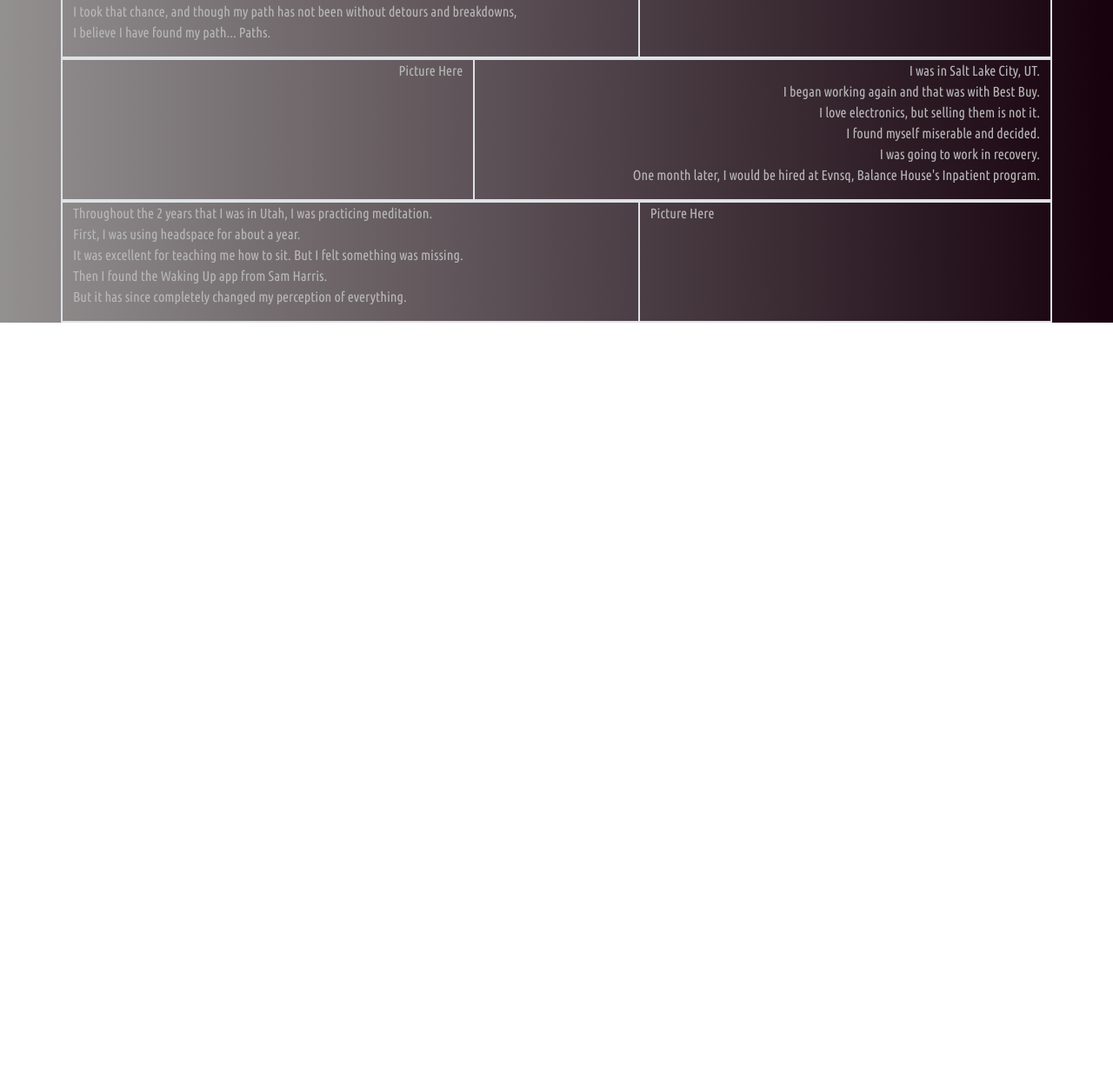
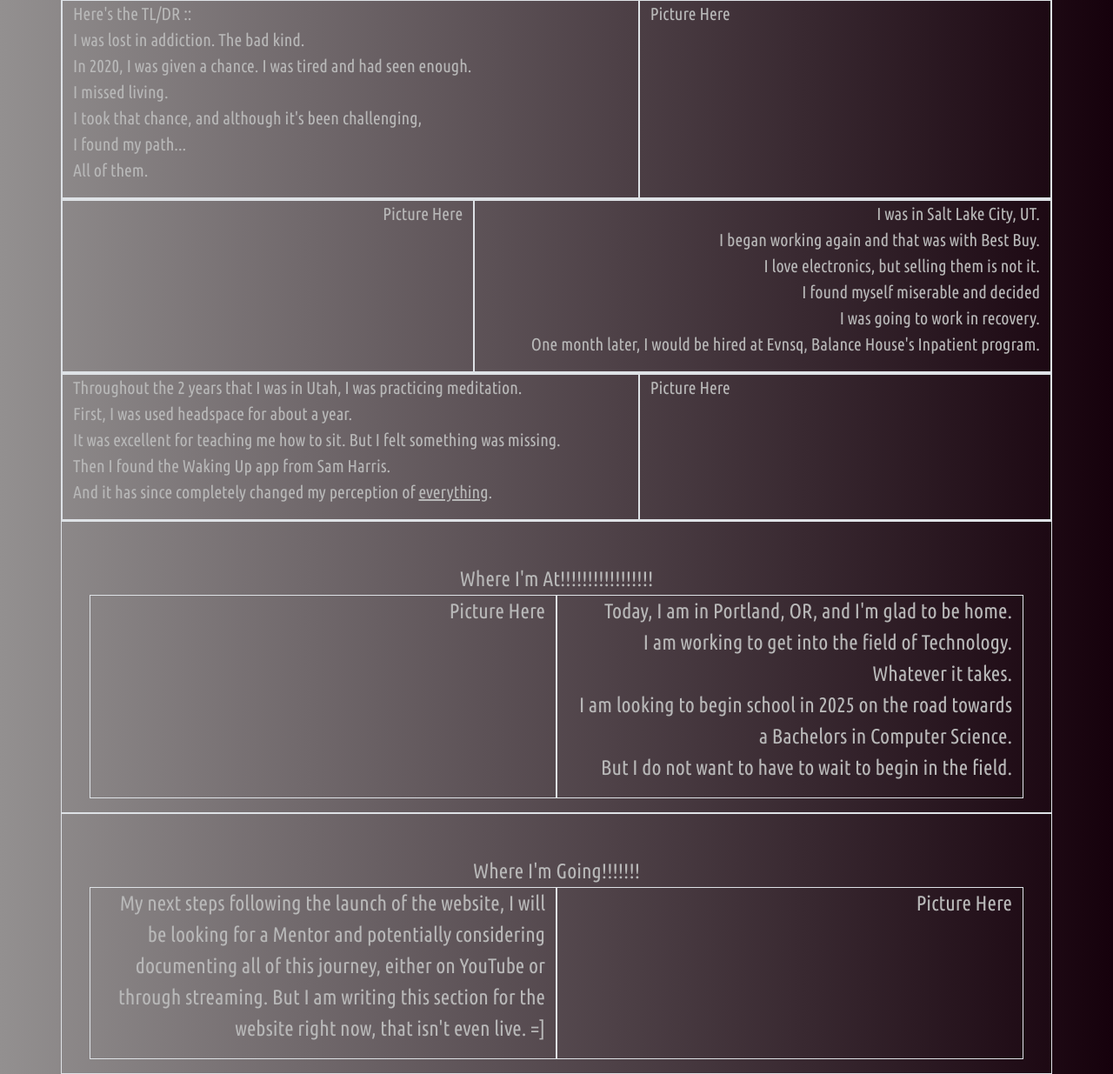
Before and after one commit to arznlarzn/WOrkWebsiteProject, a plain HTML site: page abouthim.html in a window 1280 px wide. Shown: the part 786-2021 px from the top of the page at 87% size. Before the commit the page ends 1157 px from the top, so only its background shows below. Drawn offline with nearby package versions, Linux system fonts and the light colour scheme.

Commit message:
Major Update to About/Blogs/Index

```diff
--- a/abouthim.html
+++ b/abouthim.html
@@ -24,35 +24,58 @@
 
         <!--ROW ONE-->
         <div class="row border" id="aboutIntro">
-            <h1>Where to begin?</h1>
-            <p><br><br>We could start with his drug-addicted parents,<br>the chaos that was his home<br>and how life looked.<br><br>Or we could enter into his own love affair with Heroin.<br><span id="words">His Homelessness, His Dereliction</span><br><br>Or should we jump straight to today?<br>To meditation, maybe?<br>The things that have helped me find a life...<br><br><span id="big">Should we start there?</span></p>
+            <div class="col-md-7" id="aboutIntroImgCol">
+                <img src="" id="">
+                <h1>You're going to put a picture of some of your family photos, spread out across the floor...</h1><p>Or something like this. Let them creative juices flow when you start taking these photos... Polaroids?</p>
+            </div>
+            <div class="col-md-5" id="aboutIntroTextCol">
+                <h1>Where to begin?</h1>
+                <p><br><br>We could start with his drug-addicted parents,<br>the chaos that was his home<br>and how life looked.<br><br>Or we could enter into his own love affair with Heroin.<br><span id="words">His Homelessness, His Dereliction</span><br><br>Or should we jump straight to today?<br>To meditation, maybe?<br>To the things that have helped him find a life...<br><br><span id="big">Should we start there?</span></p>
+            </div>
         </div>
 
         <!--ROW TWO-->
         <div class="row border" id="aboutBeginning">
-            <div class="col-sm-7 border">
-                <p>Here's the TL/DR ::<br>I was lost in addiction, a little on, a little off, for a long time.<br>In 2020, I was given a chance to make a real attempt to get my life together.<br> I took that chance, and though my path has not been without detours and breakdowns,<br> I believe I have found my path... Paths.</p>
+            <div class="col-md-7 border" id="aboutBeginText">
+                <p><span>Here's the TL/DR ::</span><br>I was lost in addiction. The bad kind.<br>In 2020, I was given a chance. I was tired and had seen enough.<br>I missed living.<br> I took that chance, and although it's been challenging,<br>I found my path...<br> All of them.</p>
             </div>
-            <div class="col-sm-5 border">Picture Here</div>
+            <div class="col-md-5 border">Picture Here</div>
         </div>
 
         <!--ROW THREE-->
         <div class="row border" id="aboutMiddle">
-            <div class="col-sm-5 border">Picture Here</div>
-            <div class="col-sm-7 border">
-                <p>I was in Salt Lake City, UT.<br>I began working again and that was with Best Buy.<br>I love electronics, but selling them is not it.<br>I found myself miserable and decided.<br>I was going to work in recovery.<br>One month later, I would be hired at Evnsq, Balance House's Inpatient program.</p>
+            <div class="col-md-5 border">Picture Here</div>
+            <div class="col-md-7 border" id="aboutMidText">
+                <p>I was in Salt Lake City, UT.<br>I began working again and that was with Best Buy.<br>I love electronics, but selling them is not it.<br>I found myself miserable and decided<br>I was going to work in recovery.<br>One month later, I would be hired at Evnsq, Balance House's Inpatient program.</p>
             </div>
         </div>
 
         <!--ROW FOUR-->
         <div class="row border" id="aboutEnd">
-            <div class="col-sm-7 border">
-                <p>Throughout the 2 years that I was in Utah, I was practicing meditation.<br>First, I was using headspace for about a year.<br>It was excellent for teaching me how to sit. But I felt something was missing.<br>Then I found the Waking Up app from Sam Harris.<br>But it has since completely changed my perception of everything.<br></p>
+            <div class="col-md-7 border" id="aboutEndText">
+                <p>Throughout the 2 years that I was in Utah, I was practicing meditation.<br>First, I was used headspace for about a year.<br>It was excellent for teaching me how to sit. But I felt something was missing.<br>Then I found the Waking Up app from Sam Harris.<br>And it has since completely changed my perception of <u>everything</u>.<br></p>
             </div>
-            <div class="col-sm-5 border">Picture Here</div>
+            <div class="col-md-5 border">Picture Here</div>
         </div>
 
-        <!--ROW FIVE AND back to centered (for now XP )-->
+        <!-- ROW FIVER -->
+
+        <div class="row border" id="aboutPresent">
+            <div class="title">Where I'm At!!!!!!!!!!!!!!!!!</div>
+            <div class="col-md-6 border">
+                Picture Here
+            </div>
+            <div class="col-md-6 border">
+                <p>Today, I am in Portland, OR, and I'm glad to be home.<br> I am working to get into the field of Technology.<br>Whatever it takes.<br> I am looking to begin school in 2025 on the road towards a Bachelors in Computer Science.<br> But I do not want to have to wait to begin in the field.</p>
+            </div>
+        </div>
+        <div class="row border" id="aboutNext">
+            <div class="title">Where I'm Going!!!!!!!</div>
+            <div class="col-md-6 border">
+                <p>My next steps following the launch of the website, I will be looking for a Mentor and potentially considering documenting all of this journey, either on YouTube or through streaming. But I am writing this section for the website right now, that isn't even live. =]</p>
+            </div>
+            <div class="col-md-6 border">Picture Here</div>
+        </div>
 
 
 
--- a/styles.css
+++ b/styles.css
@@ -91,6 +91,8 @@ a:hover {           /* Adding an underline when the links on any of the pages ar
 #watercooledImage {
     border-radius: 20px;
 }
+
+
 
 #constructionText {
     font-size: 1.2rem;
@@ -303,10 +305,14 @@ this content the way I would like it to.*/
     padding: 1rem;
 }
 
-#aboutIntro {
-    text-align: center;
+#aboutIntroTextCol, #aboutIntroImgCol, #aboutPresent, #aboutNext {
+    text-align: right;
     padding: 3rem 2rem 1rem;
     font-size: 1.5rem;
+}
+
+.title {
+    text-align: center;
 }
 
 #words {
@@ -321,6 +327,10 @@ this content the way I would like it to.*/
 
 #aboutMiddle > * {
     text-align: right;
+}
+
+#aboutMiddle, #aboutBeginning, #aboutEnd {
+    font-size: 1.25rem;
 }
 
 /* Style for modal background */
```
Also changed, not shown: blogs.html (+2 -2 lines), index.html (+7 -0 lines).
